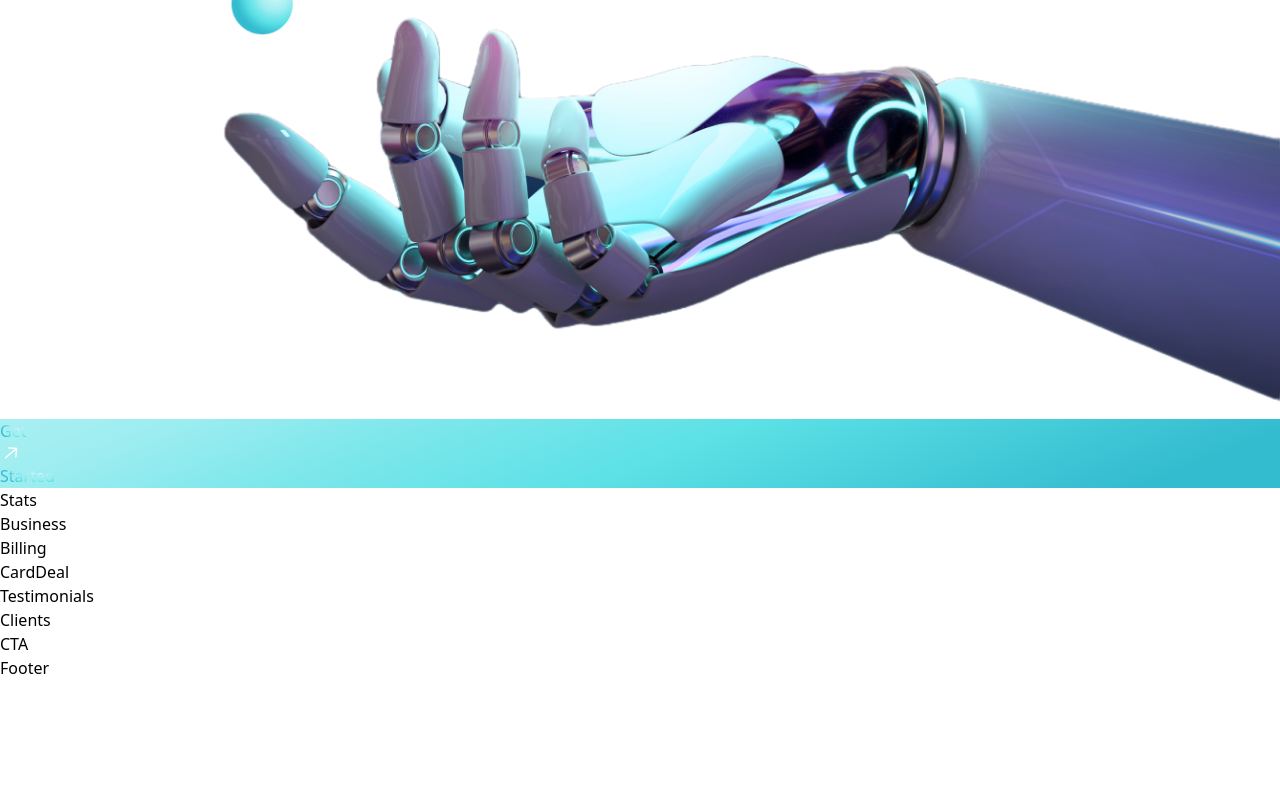
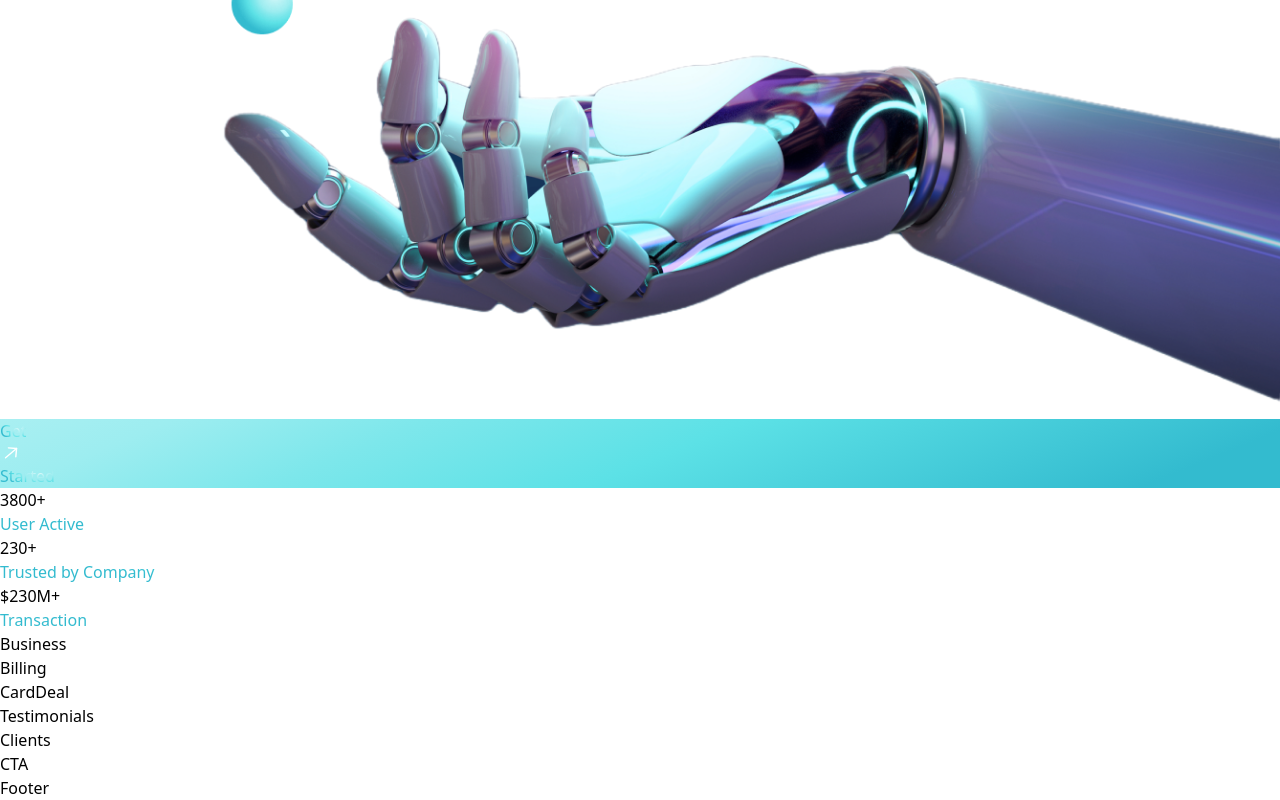
Before and after one commit to lwan1/Modern-Bank-App, a React (Vite) app: page / in a window 1280 px wide. Shown: the part 1369-2169 px from the top of the page. Before the commit the page ends 2049 px from the top, so only its background shows below. Built offline with nearby package versions, Linux system fonts and the light colour scheme.

Commit message:
finished Stats section

```diff
--- a/src/components/Stats.tsx
+++ b/src/components/Stats.tsx
@@ -1,9 +1,15 @@
-import React from 'react'
+import { stats } from "../constants";
+import styles from "../style";
 
-const Stats = () => {
-  return (
-    <div>Stats</div>
-  )
-}
+const Stats = () => (
+  <section className={`${styles.flexCenter} flex-row flex-wrap sm:mb-20 mb-6`}>
+    {stats.map((stat) => (
+      <div key={stat.id} className={`flex-1 flex justify-start items-center flex-row m-3`}>
+        <h4 className="font-poppins font-semibold xs:text-[40px] text-[30px] xs:leading-[53px] leading-[43px] text-white">{stat.value}</h4>
+        <p className="font-poppins font-normal xs:text-[20px] text-[15px] xs:leading-[26px] leading-[21px] text-gradient uppercase ml-3">{stat.title}</p>
+      </div>
+    ))}
+  </section>
+)
 
 export default Stats
```
